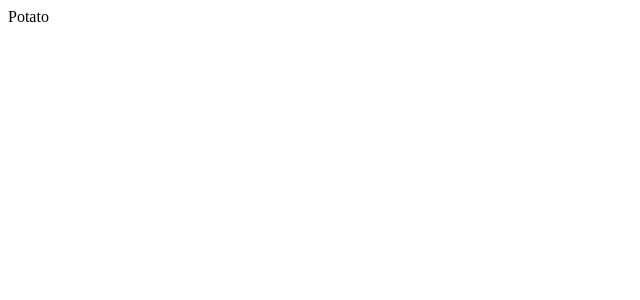
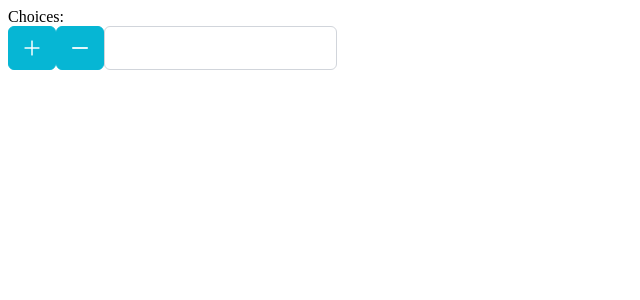
Before and after one commit to AnthonyRqqq/justchoosesomething, a React (Vite) app: page /randomchoice in a window 1280 px wide. Shown: the top 300 px of the page, without its empty margins (0-640 px from the left). Built offline with nearby package versions, Linux system fonts and the light colour scheme; a web font is replaced by a local one.

Commit message:
initial adding and removing of items

```diff
--- a/package.json
+++ b/package.json
@@ -10,6 +10,8 @@
     "preview": "vite preview"
   },
   "dependencies": {
+    "primeicons": "^7.0.0",
+    "primereact": "^10.9.6",
     "react": "^19.0.0",
     "react-dom": "^19.0.0",
     "react-router-dom": "^7.6.2"
--- a/src/components/RandomChoice.jsx
+++ b/src/components/RandomChoice.jsx
@@ -1,3 +1,53 @@
+import { useEffect, useState } from "react";
+import { InputText } from "primereact/inputtext";
+import { Button } from "primereact/button";
+
 export default function RandomChoice() {
-  return <>Potato</>;
+  const [choiceCount, setChoiceCount] = useState(1);
+  const [choices, setChoices] = useState([" "]);
+
+  const handleChoiceCountChange = ({ add = true }) => {
+    if (add) return setChoiceCount((prev) => prev + 1);
+
+    if (choiceCount <= 1) return setChoiceCount(1);
+
+    setChoiceCount((prev) => prev - 1);
+    const choiceArray = [...choices];
+    choiceArray.pop();
+    setChoices(choiceArray);
+  };
+
+  return (
+    <>
+      <div>
+        Choices:{" "}
+        {choices.map((choice, index) => (
+          <div key={index}>{choice}</div>
+        ))}
+      </div>
+
+      <Button
+        icon="pi pi-plus"
+        onClick={() => handleChoiceCountChange({ add: true })}
+      />
+      <Button
+        icon="pi pi-minus"
+        onClick={() => handleChoiceCountChange({ add: false })}
+      />
+
+      {Array.from({ length: choiceCount }).map((_, index) => {
+        return (
+          <InputText
+            key={index}
+            onChange={(e) => {
+              const newChoice = e.target.value;
+              const choiceArray = [...choices];
+              choiceArray[index] = newChoice;
+              setChoices(choiceArray);
+            }}
+          />
+        );
+      })}
+    </>
+  );
 }
```
Also changed, not shown: src/main.jsx (+8 -1 lines), 1 other file (tests, documents, lock files or other folders).
